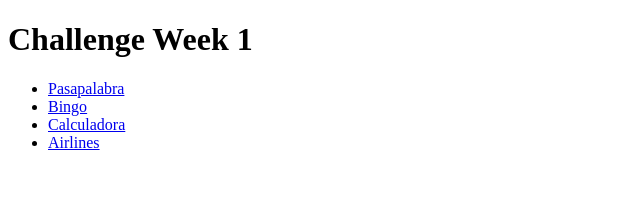
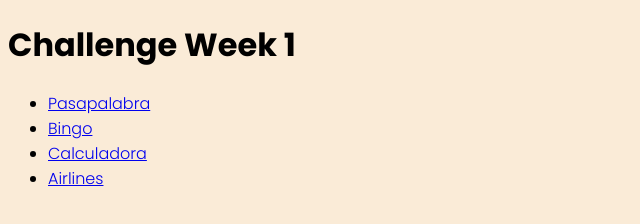
Before and after one commit to patifusa-20/202210-W1-patricia-rufino, a website: page index.html in a window 1280 px wide. Shown: the whole page, without its empty margins (0-640 px from the left). Drawn offline with Linux system fonts and the light colour scheme.

Commit message:
Add Google font and styles.css in main index.html and styles.css

```diff
--- /dev/null
+++ b/css/styles.css
@@ -0,0 +1,4 @@
+body {
+    background-color: antiquewhite;
+    font-family: 'Poppins', sans-serif;
+}
--- a/index.html
+++ b/index.html
@@ -5,6 +5,13 @@
         <meta http-equiv="X-UA-Compatible" content="IE=edge" />
         <meta name="viewport" content="width=device-width, initial-scale=1.0" />
         <title>Challenge Week 1</title>
+        <link rel="preconnect" href="https://fonts.googleapis.com" />
+        <link rel="preconnect" href="https://fonts.gstatic.com" crossorigin />
+        <link
+            href="https://fonts.googleapis.com/css2?family=Poppins:ital,wght@0,300;0,700;1,400&display=swap"
+            rel="stylesheet"
+        />
+        <link href="css/styles.css" rel="stylesheet" type="text/css" />
     </head>
     <body>
         <h1>Challenge Week 1</h1>
```
